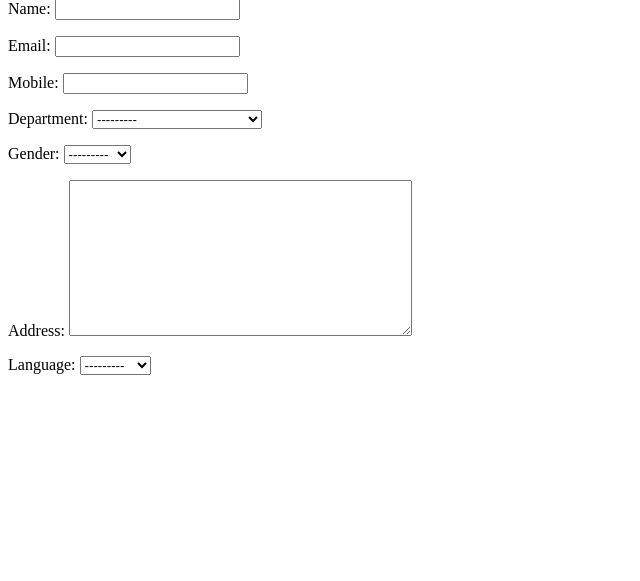
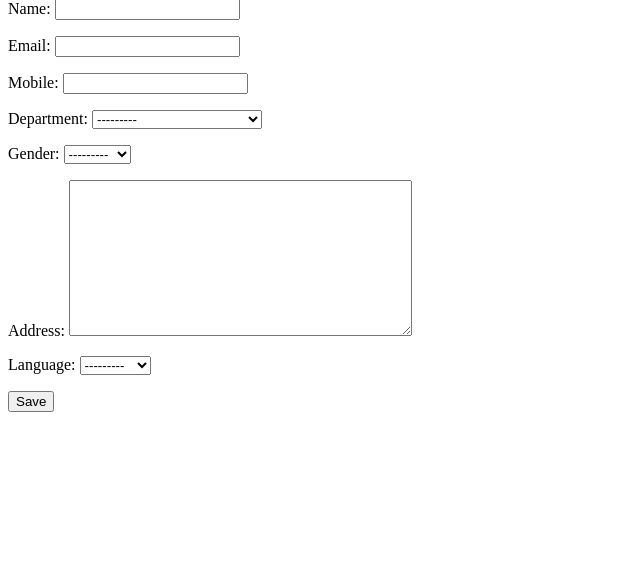
Before and after one commit to shams-shovon/django_CRUD_operation, a Django app: page / in a window 1280 px wide. Shown: the part 17-598 px from the top of the page, without its empty margins (0-640 px from the left). Run offline with Django 3.2, Linux system fonts and the light colour scheme.

Commit message:
take input & show in console

```diff
--- a/app/templates/app/create.html
+++ b/app/templates/app/create.html
@@ -6,6 +6,10 @@
     <title>Create :: CRUD Application</title>
 </head>
 <body>
-    {{form.as_p}}
+    <form action="" method="post">
+        {% csrf_token %}
+        {{form.as_p}}
+        <input type="submit" value="Save">
+    </form>
 </body>
 </html>
--- a/app/views.py
+++ b/app/views.py
@@ -4,5 +4,8 @@ from .forms import UserForm
 
 def create(request):
     form = UserForm()
+
+    print(request.POST)
+
     context = {'form': form}
     return render(request, 'app/create.html',context)
```
